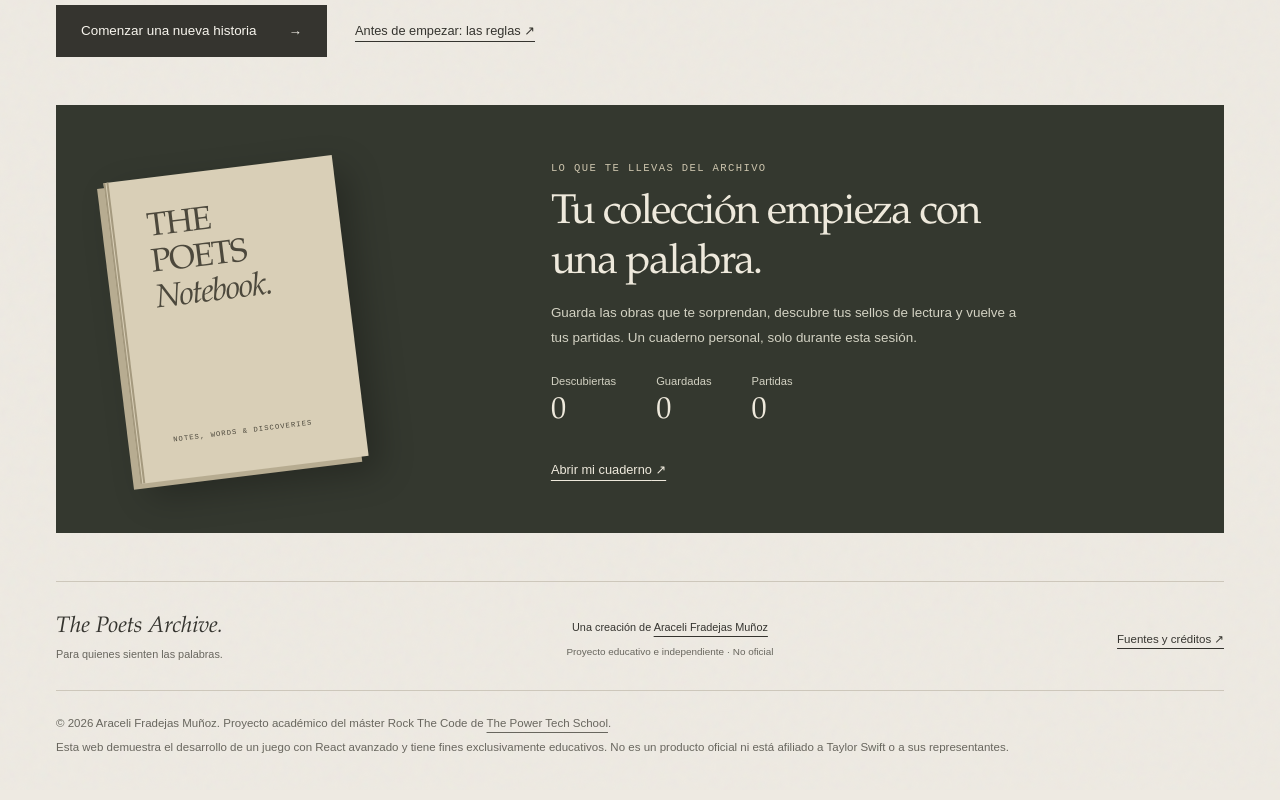
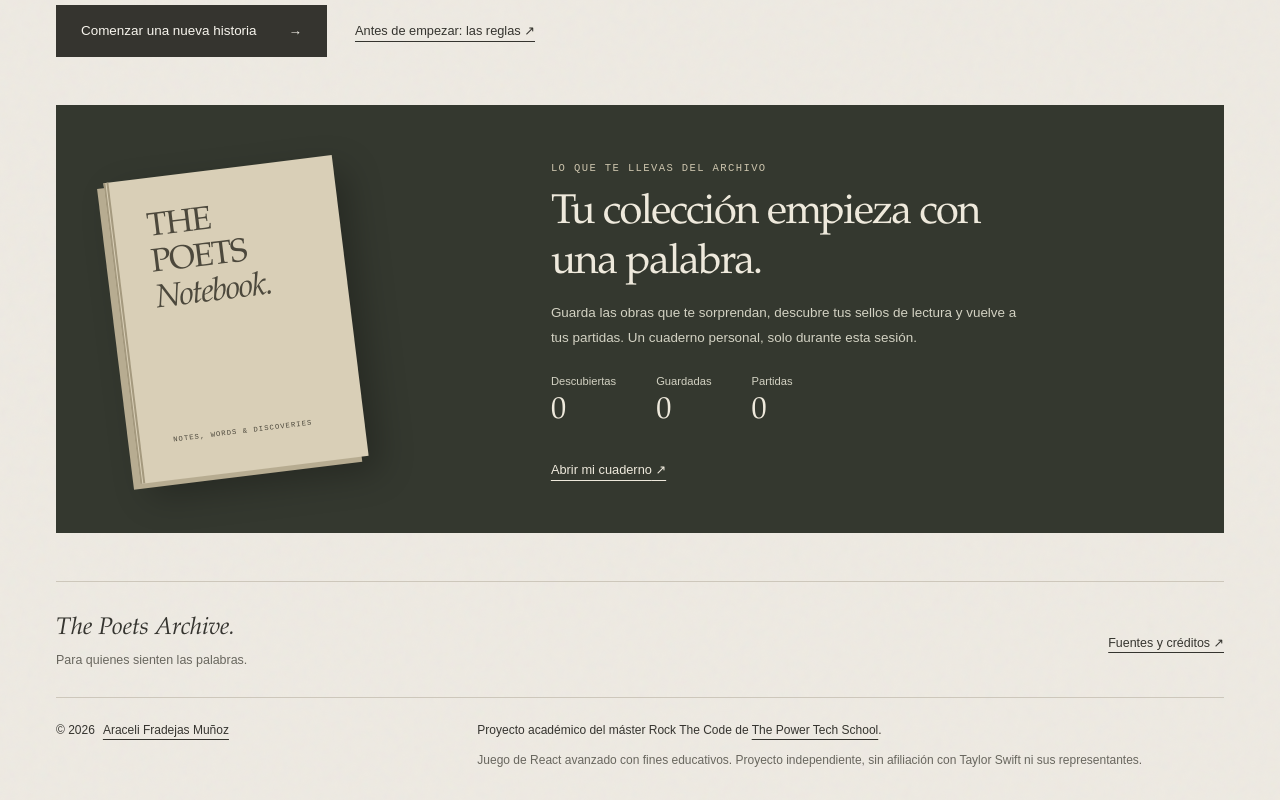
Before and after one commit to AraceliFradejas/RTC-PROYECTO12-REACT-AVANZADO, a React (Vite) app: page / in a window 1280 px wide. Shown: the part 1553-2353 px from the top of the page. Built offline with nearby package versions, Linux system fonts and the light colour scheme.

Commit message:
Simplifica los textos y mejora la distribución del pie de página

```diff
--- a/src/components/Footer.jsx
+++ b/src/components/Footer.jsx
@@ -1,12 +1,37 @@
 import { LocalLink as Link } from './LocalLink';
 import { useLanguage } from '../context/LanguageContext';
+import '../styles/footer.css';
+
 export default function Footer() {
   const { t } = useLanguage();
-  return <footer className="site-footer">
-    <div className="footer-main"><div><Link className="footer-title" to="/">The Poets Archive.</Link><p>{t('Para quienes sienten las palabras.')}</p></div>
-      <div className="footer-credit"><span>{t('Una creación de')} <a href="https://github.com/AraceliFradejas" target="_blank" rel="noreferrer">Araceli Fradejas Muñoz</a></span><small>{t('Proyecto educativo e independiente · No oficial')}</small></div>
-      <Link to="/archivo">{t('Fuentes y créditos ↗')}</Link></div>
-    <div className="footer-academic"><p>© 2026 Araceli Fradejas Muñoz. {t('Proyecto académico del máster Rock The Code de')} <a href="https://thepower.education/thepowermba/tech" target="_blank" rel="noopener noreferrer">The Power Tech School</a>.</p>
-      <p>{t('Esta web demuestra el desarrollo de un juego con React avanzado y tiene fines exclusivamente educativos. No es un producto oficial ni está afiliado a Taylor Swift o a sus representantes.')}</p></div>
-  </footer>;
+  return (
+    <footer className="site-footer">
+      <div className="footer-main">
+        <div>
+          <Link className="footer-title" to="/">The Poets Archive.</Link>
+          <p className="footer-tagline">{t('Para quienes sienten las palabras.')}</p>
+        </div>
+        <Link className="footer-sources" to="/archivo">{t('Fuentes y créditos ↗')}</Link>
+      </div>
+      <div className="footer-details">
+        <p className="footer-credit">
+          <span>© 2026</span>{' '}
+          <a href="https://github.com/AraceliFradejas" target="_blank" rel="noopener noreferrer">
+            Araceli Fradejas Muñoz
+          </a>
+        </p>
+        <div className="footer-academic">
+          <p>
+            {t('Proyecto académico del máster Rock The Code de')}{' '}
+            <a href="https://thepower.education/thepowermba/tech" target="_blank" rel="noopener noreferrer">
+              The Power Tech School
+            </a>.
+          </p>
+          <p className="footer-disclaimer">
+            {t('Juego de React avanzado con fines educativos. Proyecto independiente, sin afiliación con Taylor Swift ni sus representantes.')}
+          </p>
+        </div>
+      </div>
+    </footer>
+  );
 }
--- a/src/i18n/en.json
+++ b/src/i18n/en.json
@@ -122,11 +122,8 @@
   "puntos": "points",
   "Idioma": "Language",
   "Para quienes sienten las palabras.": "For those who feel the words.",
-  "Una creación de": "Created by",
-  "Proyecto educativo e independiente · No oficial": "Independent educational project · Unofficial",
   "Fuentes y créditos ↗": "Sources and credits ↗",
   "Proyecto académico del máster Rock The Code de": "An academic project for the Rock The Code master’s programme at",
-  "Esta web demuestra el desarrollo de un juego con React avanzado y tiene fines exclusivamente educativos. No es un producto oficial ni está afiliado a Taylor Swift o a sus representantes.": "This website demonstrates the development of an Advanced React game and is for educational purposes only. It is not an official product and is not affiliated with Taylor Swift or her representatives.",
   "Tu historia aún no ha empezado.": "Your story has not begun yet.",
   "Todavía quedan páginas por leer.": "There are still pages to read.",
   "El resultado aparece al terminar una partida. Si hay una en curso, puedes retomarla desde el inicio.": "Your result appears when you finish a game. If one is in progress, you can resume it from the home page.",
@@ -305,5 +302,6 @@
   "{resource}: {work} (se abre en otra pestaña)": "{resource}: {work} (opens in a new tab)",
   "Referencias del formato": "Inspiration for the format",
   "La idea de distinguir entre Taylor Swift y Shakespeare aparece en juegos como estos. Son referencias del formato; las fuentes de nuestras preguntas están en cada obra.": "The idea of telling Taylor Swift and Shakespeare apart appears in games such as these. They are references for the format; the sources for our questions are listed with each work.",
-  "Fragmentos breves en su idioma original. Las canciones enlazan a sus vídeos oficiales, Apple Music y Spotify; las obras de Shakespeare, al pasaje en Folger Shakespeare Library. Las explicaciones son comentarios del proyecto.": "Short excerpts in their original language. Songs link to their official videos, Apple Music and Spotify; Shakespeare’s works link to the passage in the Folger Shakespeare Library. The explanations are comments written for this project."
+  "Fragmentos breves en su idioma original. Las canciones enlazan a sus vídeos oficiales, Apple Music y Spotify; las obras de Shakespeare, al pasaje en Folger Shakespeare Library. Las explicaciones son comentarios del proyecto.": "Short excerpts in their original language. Songs link to their official videos, Apple Music and Spotify; Shakespeare’s works link to the passage in the Folger Shakespeare Library. The explanations are comments written for this project.",
+  "Juego de React avanzado con fines educativos. Proyecto independiente, sin afiliación con Taylor Swift ni sus representantes.": "An Advanced React game for educational purposes. An independent project, not affiliated with Taylor Swift or her representatives."
 }
--- /dev/null
+++ b/src/styles/footer.css
@@ -0,0 +1,18 @@
+.site-footer { padding-block: 32px 28px; border-top: 1px solid var(--line); }
+.footer-main { display: flex; align-items: center; justify-content: space-between; gap: 24px; }
+.footer-title { font: italic 1.5rem var(--serif); text-decoration: none; }
+.footer-tagline { margin-top: 8px; color: var(--muted); font-size: .78rem; line-height: 1.6; }
+.footer-sources { padding-block: 12px; font-size: .78rem; }
+.footer-details { display: grid; grid-template-columns: 1fr 2fr; gap: 24px 48px; margin-top: 26px; padding-top: 22px; border-top: 1px solid var(--line); }
+.footer-details p { font-size: .75rem; line-height: 1.8; }
+.footer-credit { display: flex; flex-wrap: wrap; align-content: flex-start; gap: 0 8px; }
+.footer-academic { max-width: 760px; }
+.footer-disclaimer { margin-top: 8px; color: var(--muted); }
+@media (max-width: 700px) {
+  .footer-details { grid-template-columns: 1fr; gap: 18px; }
+}
+@media (max-width: 480px) {
+  .site-footer { padding-block: 28px; }
+  .footer-main { flex-direction: column; align-items: flex-start; gap: 12px; }
+  .footer-details { margin-top: 18px; padding-top: 18px; }
+}
--- a/src/styles/layout.css
+++ b/src/styles/layout.css
@@ -7,12 +7,6 @@
 .site-header nav a { text-decoration: none; color: var(--muted); padding: .9rem 0; font-size: .77rem; border-bottom: 1px solid transparent; }
 .site-header nav a.active { color: var(--ink); border-color: var(--ink); }
 main { min-height: calc(100vh - 290px); }
-.site-footer { display: block; min-height: 150px; padding-block: 2rem; border-top: 1px solid var(--line); }
-.footer-title { font-family: var(--serif); font-style: italic; font-size: 1.4rem; text-decoration: none; }
-.site-footer p, .site-footer > a, .footer-credit { font-size: .68rem; line-height: 1.7; }
-.site-footer p { margin-top: 5px; color: var(--muted); }
-.footer-credit { text-align: center; display: grid; gap: .5rem; }
-.footer-credit small { font-size: .62rem; color: var(--muted); }
 .empty-state { text-align: center; padding: 110px 20px; }
 .empty-state h1 { font-size: clamp(2.4rem, 4vw, 4rem); margin: 1.5rem auto; max-width: 780px; }
 .empty-state p { max-width: 560px; margin: 0 auto 2rem; }
@@ -24,18 +18,12 @@ main { min-height: calc(100vh - 290px); }
   .brand { font-size: .56rem; }
   .site-header nav { width: 100%; justify-content: space-around; gap: 1rem; }
   .site-header nav a { font-size: .73rem; padding: .6rem 0; }
-  .footer-credit { text-align: left; }
 }
 .language-switcher { display: flex; gap: 3px; border: 1px solid var(--line); padding: 3px; }
 .language-switcher a { display: grid; place-items: center; min-width: 40px; min-height: 36px; font-size: .72rem; text-decoration: none; }
 .language-switcher a[aria-current] { background: var(--ink); color: var(--paper); }
-.footer-main { display: flex; align-items: center; justify-content: space-between; gap: 2rem; }
-.footer-main > a { font-size: .72rem; }
-.footer-academic { border-top: 1px solid var(--line); margin-top: 26px; padding-top: 18px; }
-.footer-academic p { max-width: 960px; font-size: .72rem; color: var(--muted); }
 @media (max-width: 600px) {
   .site-header { justify-content: space-between; }
   .site-header nav { order: 3; }
   .language-switcher a { min-width: 36px; min-height: 34px; }
-  .footer-main { flex-direction: column; align-items: flex-start; gap: 1.2rem; }
 }
```
Also changed, not shown: 10 other files (tests, documents, lock files or other folders).
